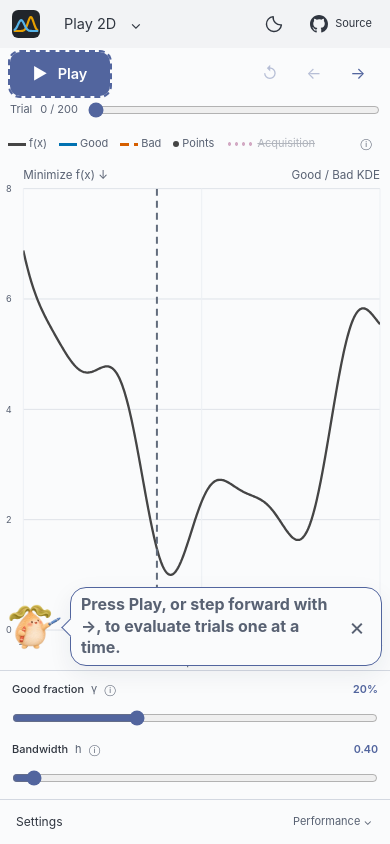
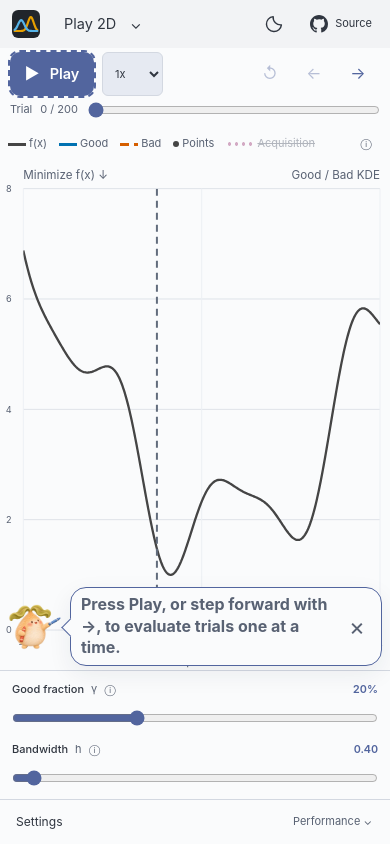
Before and after one commit to Kaichi-Irie/tpe-playground, a React (Vite) app: page / in a window 390 px wide. Built offline with nearby package versions, Linux system fonts and the light colour scheme.

Commit message:
Add playback speed controls to Play 2D and Play 3D

```diff
--- a/src/App.tsx
+++ b/src/App.tsx
@@ -3,6 +3,7 @@ import { ErrorBoundary } from "./ErrorBoundary";
 import { ChunkLoadComplete } from "./chunkReload";
 import { usePlotSize } from "./usePlotSize";
 import { PlaybackControls } from "./PlaybackControls";
+import { defaultPlaybackSpeed, type PlaybackSpeed } from "./playbackSpeed";
 import LabHintBubble from "./LabHintBubble";
 import { playGuides } from "./playGuides";
 import { usePlayGuide } from "./usePlayGuide";
@@ -73,6 +74,7 @@ export default function App({ initialRoute = { page: "play-2d", share: null } }:
   const [playback, setPlayback] = useState(emptyPlayback);
   const { step } = playback;
   const [playing, setPlaying] = useState(false);
+  const [playbackSpeed, setPlaybackSpeed] = useState<PlaybackSpeed>(defaultPlaybackSpeed);
   const [selected, setSelected] = useState<Trial | null>(null);
   const searchGeneration = useRef(0);
   // Keep the Lab mounted after the first visit so its stage, progress, and settings survive tab switches.
@@ -121,9 +123,9 @@ export default function App({ initialRoute = { page: "play-2d", share: null } }:
       if (generation !== searchGeneration.current) return;
       setPlayback((current) => movePlayback(current, current.step + 1, seed, priorWeight, { gamma, bandwidth, bandwidthRule, weights, startupTrials, candidates, objectivePreset }));
       setSelected(null);
-    }, 1000);
+    }, 1000 / playbackSpeed);
     return () => window.clearTimeout(timer);
-  }, [playing, step, seed, priorWeight, gamma, bandwidth, bandwidthRule, weights, startupTrials, candidates, objectivePreset]);
+  }, [playing, playbackSpeed, step, seed, priorWeight, gamma, bandwidth, bandwidthRule, weights, startupTrials, candidates, objectivePreset]);
   function moveTo(next: number) {
     setPlaying(false);
     setPlayback((current) => movePlayback(current, next, seed, priorWeight, { gamma, bandwidth, bandwidthRule, weights, startupTrials, candidates, objectivePreset }));
@@ -175,7 +177,7 @@ export default function App({ initialRoute = { page: "play-2d", share: null } }:
       <div hidden={page !== "play-2d"} className="visual-workspace play-2d" ref={guide.workspaceRef} onKeyDown={guide.onKeyDown}>
       <section className="canvas-plot" aria-labelledby="plot-heading">
       <div className="canvas-controls">
-      <PlaybackControls step={step} limit={trialLimit} playing={playing} guidePlay={guide.active === "playback"} guideDescribedBy={guide.textId} onMove={moveTo}
+      <PlaybackControls step={step} limit={trialLimit} playing={playing} speed={playbackSpeed} onSpeedChange={setPlaybackSpeed} guidePlay={guide.active === "playback"} guideDescribedBy={guide.textId} onMove={moveTo}
         onToggle={() => { if (step === trialLimit) moveTo(0); setPlaying(!playing); }} />
 
       </div>
--- a/src/Play3D.tsx
+++ b/src/Play3D.tsx
@@ -6,6 +6,7 @@ import { Play3DCanvas, fitPlay3DViewBox, hitTestPlay3DScene, type Play3DSceneIte
 import { mergeDepthSorted, twoParamSurfaceMesh, type TwoParamSurfaceVertex } from "./twoParamSurfaceMesh";
 import { usePlotSize } from "./usePlotSize";
 import { PlaybackControls } from "./PlaybackControls";
+import { defaultPlaybackSpeed, type PlaybackSpeed } from "./playbackSpeed";
 import { createTwoParamObjectiveView, type ObjectiveHeightScale } from "./twoParamObjectiveView";
 import { Play3DPerformance } from "./Play3DPerformance";
 import LabHintBubble from "./LabHintBubble";
@@ -95,6 +96,7 @@ export default function Play3D({ sharedSettings = null }: { sharedSettings?: URL
   }
   const [seed, setSeed] = useState(initialSearch.seed);
   const [playing, setPlaying] = useState(false);
+  const [playbackSpeed, setPlaybackSpeed] = useState<PlaybackSpeed>(defaultPlaybackSpeed);
   const [comparisonOpen, setComparisonOpen] = useState(false);
   const step = playback.trials.length;
   const complete = step === twoParamSettings.count;
@@ -123,9 +125,9 @@ export default function Play3D({ sharedSettings = null }: { sharedSettings?: URL
     const timer = window.setTimeout(() => {
       setPlayback((current) => moveTwoParamPlayback(current, current.trials.length + 1, seed, mode, searchSettings));
       setInspection("");
-    }, 1000);
+    }, 1000 / playbackSpeed);
     return () => window.clearTimeout(timer);
-  }, [playing, complete, step, seed, mode, searchSettings]);
+  }, [playing, playbackSpeed, complete, step, seed, mode, searchSettings]);
   function moveTo(next: number) {
     setPlaying(false);
     cancelSeek();
@@ -341,7 +343,7 @@ export default function Play3D({ sharedSettings = null }: { sharedSettings?: URL
   return <section className="visual-workspace play-3d" ref={guide.workspaceRef} onKeyDown={guide.onKeyDown} aria-labelledby="play-3d-heading">
     <div className="canvas-plot">
     <div className="canvas-controls">
-    <PlaybackControls targetStep={seekTarget} step={step} limit={twoParamSettings.count} playing={playing} guidePlay={guide.active === "playback"} guideDescribedBy={guide.textId} idSuffix="-play-3d" labelPrefix="Play 3D " describedBy="trial-seek-help-play-3d" onMove={moveTo}
+    <PlaybackControls targetStep={seekTarget} step={step} limit={twoParamSettings.count} playing={playing} speed={playbackSpeed} onSpeedChange={setPlaybackSpeed} guidePlay={guide.active === "playback"} guideDescribedBy={guide.textId} idSuffix="-play-3d" labelPrefix="Play 3D " describedBy="trial-seek-help-play-3d" onMove={moveTo}
       onToggle={() => { cancelSeek(); if (complete) moveTo(0); setPlaying(!playing || complete); }} />
 
     </div>
--- a/src/PlaybackControls.tsx
+++ b/src/PlaybackControls.tsx
@@ -1,7 +1,11 @@
+import { playbackSpeeds, type PlaybackSpeed } from "./playbackSpeed";
+
 interface Props {
   step: number;
   limit: number;
   playing: boolean;
+  speed: PlaybackSpeed;
+  onSpeedChange: (speed: PlaybackSpeed) => void;
   onMove: (step: number) => void;
   onToggle: () => void;
   idSuffix?: string;
@@ -13,7 +17,7 @@ interface Props {
 }
 
 // Owns only the controls: the explorer decides how moving affects its history.
-export function PlaybackControls({ step, limit, playing, onMove, onToggle, idSuffix = "", labelPrefix = "", describedBy, targetStep = null, guidePlay, guideDescribedBy }: Props) {
+export function PlaybackControls({ step, limit, playing, speed, onSpeedChange, onMove, onToggle, idSuffix = "", labelPrefix = "", describedBy, targetStep = null, guidePlay, guideDescribedBy }: Props) {
   const complete = step === limit;
   const active = playing && !complete;
   const action = active ? "Pause" : complete ? "Replay" : "Play";
@@ -21,6 +25,10 @@ export function PlaybackControls({ step, limit, playing, onMove, onToggle, idSuf
   const timeline = <input id={`trial-progress${idSuffix}`} type="range" min="0" max={limit} step="1" value={targetStep ?? step} aria-label={`${labelPrefix}Trial progress`} aria-valuetext={targetStep === null ? `Trial ${step} of ${limit}` : `Moving to trial ${targetStep}; currently ${step} of ${limit}`} aria-describedby={describedBy} onChange={(event) => onMove(Number(event.target.value))} />;
   return <div className="playback canvas-playback primary-playback" aria-label={`${labelPrefix}Trial playback`}>
     {play}
+    <select className="playback-speed" aria-label={`${labelPrefix}Playback speed`} value={speed}
+      onChange={(event) => onSpeedChange(playbackSpeeds[event.currentTarget.selectedIndex])}>
+      {playbackSpeeds.map((option) => <option key={option} value={option}>{option}x</option>)}
+    </select>
     <div className="playback-buttons">
       <button aria-label="Reset" title="Reset to trial 0" onClick={() => onMove(0)} disabled={step === 0 && targetStep === null}>↺</button>
       <button aria-label="Previous trial" title="Back one trial" onClick={() => onMove(step - 1)} disabled={step === 0}>←</button>
--- /dev/null
+++ b/src/playbackSpeed.ts
@@ -0,0 +1,4 @@
+export const playbackSpeeds = [0.5, 1, 4, 10] as const;
+export type PlaybackSpeed = (typeof playbackSpeeds)[number];
+
+export const defaultPlaybackSpeed: PlaybackSpeed = 1;
--- a/src/style.css
+++ b/src/style.css
@@ -672,6 +672,7 @@ header { height: 64px; padding: 10px 0; border: 0; }
 .visual-workspace .canvas-plot { padding-top: 68px; }
 .visual-workspace .primary-playback > .play { display: inline-flex; align-items: center; justify-content: center; gap: 10px; width: 116px; min-width: 116px; height: 48px; border-radius: 10px; font-size: var(--type-lg); font-weight: 600; background: var(--accent); color: var(--on-accent); }
 .visual-workspace .primary-playback > .play span { color: inherit; font-size: 16px; }
+.playback-speed { flex: none; height: 44px; padding-inline: 8px; border: 1px solid var(--border); border-radius: 6px; background: var(--control); color: var(--text); font: inherit; font-size: var(--type-sm); }
 .visual-workspace .playback-buttons button { width: 36px; height: 44px; }
 .trial-timeline { flex: 1; min-width: 80px; display: grid; gap: 4px; }
 .trial-timeline label { display: flex; justify-content: space-between; color: var(--muted); font-size: var(--type-sm); }
@@ -754,7 +755,7 @@ header { height: 64px; padding: 10px 0; border: 0; }
   .visual-workspace { height: calc(100dvh - 48px); min-height: 480px; border: 0; border-radius: 0; padding-bottom: env(safe-area-inset-bottom); }
   .visual-workspace .canvas-controls { position: static; display: flex; flex-wrap: wrap; gap: 4px 12px; padding: 4px 10px; }
   .visual-workspace .primary-playback { display: flex; flex: 1; flex-wrap: wrap; gap: 2px 8px; }
-  .visual-workspace .primary-playback > .play { width: 100px; min-width: 100px; height: 44px; }
+  .visual-workspace .primary-playback > .play { width: 84px; min-width: 84px; height: 44px; }
   .visual-workspace .playback-buttons { margin-left: auto; }
   .visual-workspace .playback-buttons button { width: 44px; height: 44px; }
   .visual-workspace .trial-timeline { flex-basis: 100%; display: flex; align-items: center; gap: 10px; }
```
Also changed, not shown: 2 other files (tests, documents, lock files or other folders).
